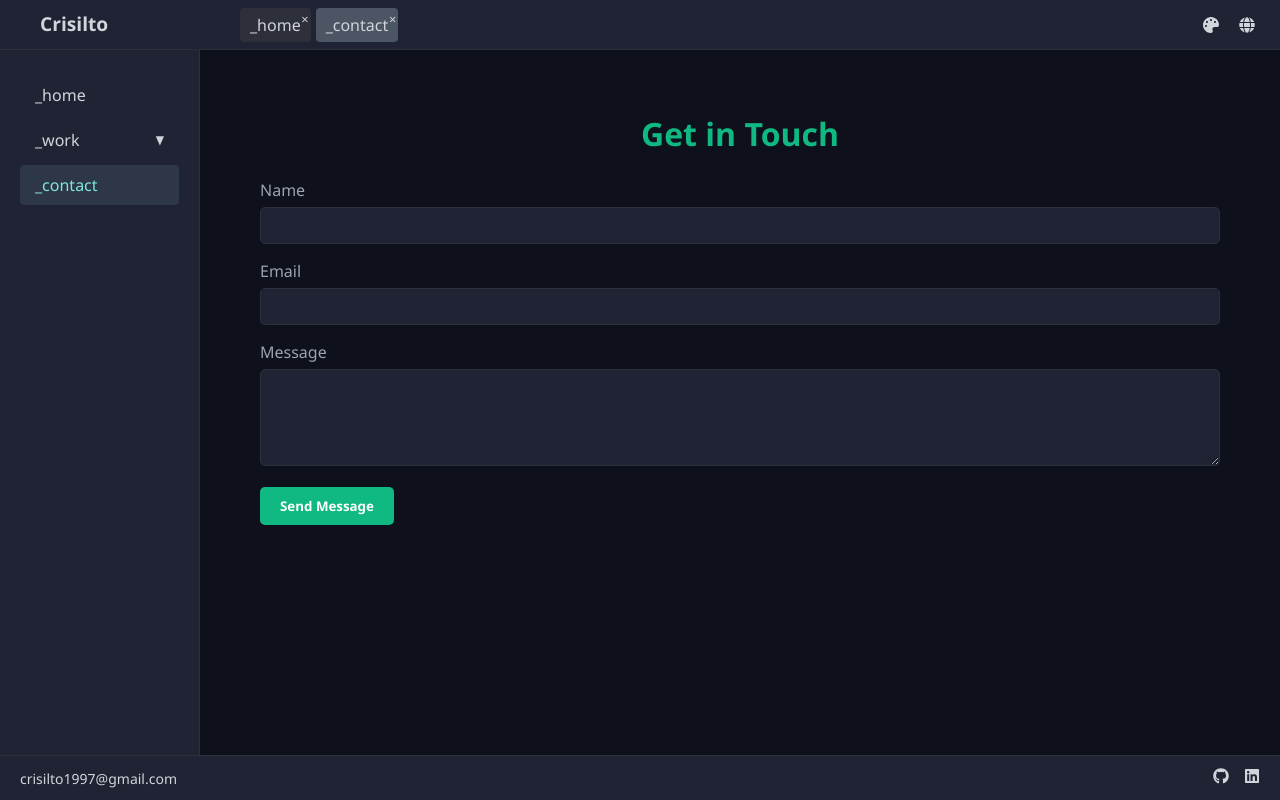
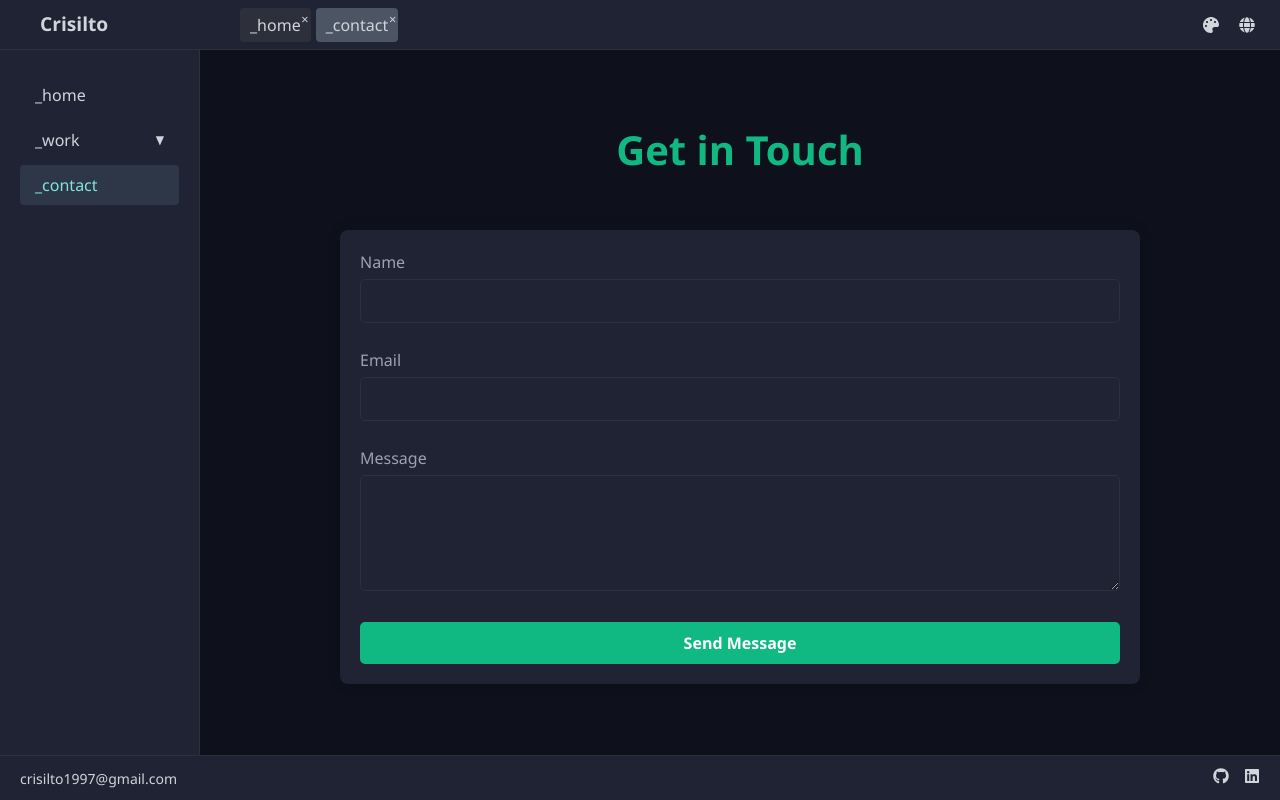
Before and after one commit to crisilto/portfolio, a React (Vite) app: page / in a window 1280 px wide. Both pictures are taken after a click on the item "_contact". Built offline with nearby package versions, Linux system fonts and the light colour scheme.

Commit message:
Improving styles

```diff
--- a/src/styles/Bio.css
+++ b/src/styles/Bio.css
@@ -3,12 +3,12 @@
   color: #d1d5db;
   background-color: #0e101c;
   border-radius: 10px;
-    margin: 20px;
+  margin: 30px 60px;
 }
 
 .bio-title {
-    font-size: 2rem;
-    margin-bottom: 15px;
+  font-size: 2.5rem;
+  margin-bottom: 50px;
   color: #10b981;
   text-align: center;
 }
@@ -16,6 +16,6 @@
 .bio-text {
   font-size: 1.2rem;
   line-height: 1.6;
-    margin-bottom: 15px;
+  margin-bottom: 10px;
   color: #9ca3af;
 }
--- a/src/styles/Contact.css
+++ b/src/styles/Contact.css
@@ -2,28 +2,39 @@
   padding: 20px;
   background-color: #0e101c;
   border-radius: 10px;
-    margin: 20px;
+  margin: 30px 60px;
   color: #d1d5db;
 }
 
 .contact-title {
-    font-size: 2rem;
-    margin-bottom: 20px;
+  font-size: 2.5rem;
+  margin-bottom: 50px;
   color: #10b981;
   text-align: center;
 }
 
 .contact-content {
   display: flex;
-    gap: 20px;
-    flex-wrap: wrap;
-    justify-content: center;
+  flex-direction: column;
   align-items: center;
 }
 
+form {
+  display: flex;
+  flex-direction: column;
+  gap: 10px;
+  margin: 0 auto;
+  padding: 20px;
+  box-shadow: 0 0 15px rgba(0, 0, 0, 0.1);
+  background-color: #1f2333;
+  border-radius: 8px;
+  width: 100%;
+  max-width: 800px;
+}
+
 .contact-form {
-    flex: 1;
-    min-width: 280px;
+  width: 100%;
+  min-width: 800px;
 }
 
 .form-group {
@@ -39,11 +50,13 @@
 .form-group input,
 .form-group textarea {
   width: 100%;
-    padding: 10px;
+  padding: 12px;
   border: 1px solid #2d2f3b;
   border-radius: 5px;
   background-color: #1f2333;
   color: #d1d5db;
+  font-size: 1rem;
+  box-sizing: border-box;
 }
 
 .form-group input:focus,
@@ -61,6 +74,7 @@
   font-weight: bold;
   cursor: pointer;
   transition: background-color 0.3s ease;
+  font-size: 1rem;
 }
 
 .submit-button:hover {
--- a/src/styles/MyStack.css
+++ b/src/styles/MyStack.css
@@ -2,49 +2,54 @@
     padding: 20px;
     background-color: #0e101c;
     border-radius: 10px;
-    margin: 20px;
+    margin: 30px 60px;
     color: #d1d5db;
   }
 
   .stack-title {
-    font-size: 2rem;
-    margin-bottom: 20px;
+    font-size: 2.5rem;
+    margin-bottom: 50px;
     color: #10b981;
     text-align: center;
   }
 
   .stack-list {
-    display: flex;
-    flex-wrap: wrap;
-    gap: 20px;
-    justify-content: center;
+    display: grid;
+    grid-template-columns: repeat(4, 1fr);
+    gap: 25px;
+    justify-items: center;
+    max-width: 700px;
+    margin: 0 auto;
   }
 
   .stack-item {
     display: flex;
     flex-direction: column;
     align-items: center;
-    width: 100px;
-    padding: 10px;
+    justify-content: center;
+    width: 150px;
+    height: 150px;
+    padding: 20px;
     background-color: #1f2333;
-    border-radius: 8px;
+    border-radius: 12px;
     transition: transform 0.3s ease, background-color 0.3s ease;
     cursor: pointer;
+    box-shadow: 0 4px 8px rgba(0, 0, 0, 0.1);
   }
 
   .stack-item:hover {
-    /*transform: scale(1.1);*/
+    transform: scale(1.1);
     background-color: #2d2f3b;
   }
 
   .stack-icon {
-    font-size: 3rem;
+    font-size: 3.5rem;
     color: #0ea5e9;
     margin-bottom: 10px;
   }
 
   .stack-name {
-    font-size: 1rem;
+    font-size: 1.2rem;
     color: #d1d5db;
     text-align: center;
   }
--- a/src/styles/Projects.css
+++ b/src/styles/Projects.css
@@ -2,13 +2,13 @@
   padding: 20px;
   background-color: #0e101c;
   border-radius: 10px;
-    margin: 20px;
+  margin: 30px 60px;
   color: #d1d5db;
 }
 
 .projects-title {
-    font-size: 2rem;
-    margin-bottom: 20px;
+  font-size: 2.5rem;
+  margin-bottom: 50px;
   color: #10b981;
   text-align: center;
 }
@@ -18,15 +18,20 @@
   flex-wrap: wrap;
   gap: 20px;
   justify-content: center;
+  align-items: stretch;
 }
 
 .project-card {
   background-color: #1f2333;
   border-radius: 8px;
-    padding: 20px;
+  padding: 30px;
   width: 300px;
   transition: transform 0.3s ease, background-color 0.3s ease;
   box-shadow: 0 1px 5px rgba(0, 0, 0, 0.1);
+  display: flex;
+  flex-direction: column;
+  justify-content: space-between;
+  min-height: 250px;
 }
 
 .project-card:hover {
@@ -43,12 +48,15 @@
   font-size: 1rem;
   margin-bottom: 15px;
   color: #9ca3af;
+  margin-bottom: auto;
+  flex-grow: 1;
 }
 
 .project-links {
   display: flex;
   justify-content: space-between;
-    margin-top: 10px;
+  margin-top: 15px;
+  align-items: flex-end;
 }
 
 .project-link {
```
Lines whose indentation alone changed are shown as unchanged.
